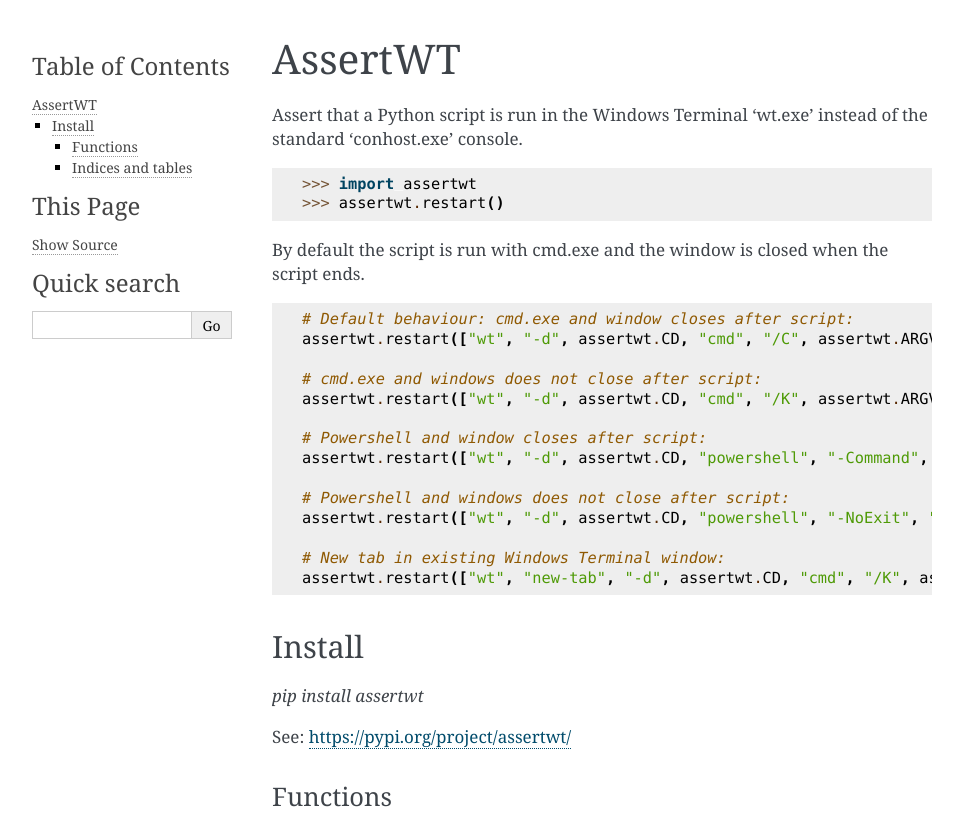
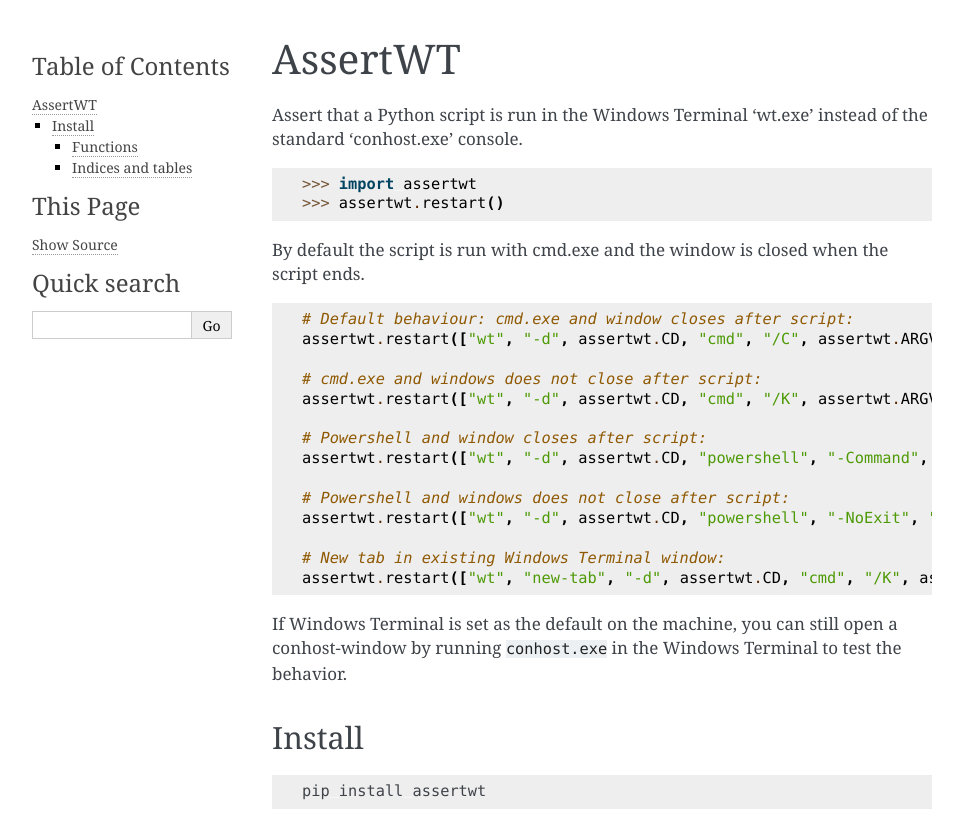
Before and after one commit to cvzi/AssertWT, a Sphinx documentation site: the page built from docs/index.rst, in a window 1280 px wide. Shown: the top 823 px of the page, without its empty margins (148-1111 px from the left). Built offline with Sphinx 7.4.7, drawn with Linux system fonts in a browser that asks for light colours; grey boxes are pictures that could not be loaded.

Commit message:
docs: default wt

```diff
--- a/docs/index.rst
+++ b/docs/index.rst
@@ -37,12 +37,19 @@
     # New tab in existing Windows Terminal window:
     assertwt.restart(["wt", "new-tab", "-d", assertwt.CD, "cmd", "/K", assertwt.ARGV])
 
+
+If Windows Terminal is set as the default on the machine, you can still open a
+conhost-window by running ``conhost.exe`` in the Windows Terminal to test the behavior.
+
 ..
 
 Install
 -------
 
-`pip install assertwt`
+.. code-block:: shell
+
+    pip install assertwt
+
 
 See: https://pypi.org/project/assertwt/
 
```
Also changed, not shown: README.md (+4 -0 lines).
